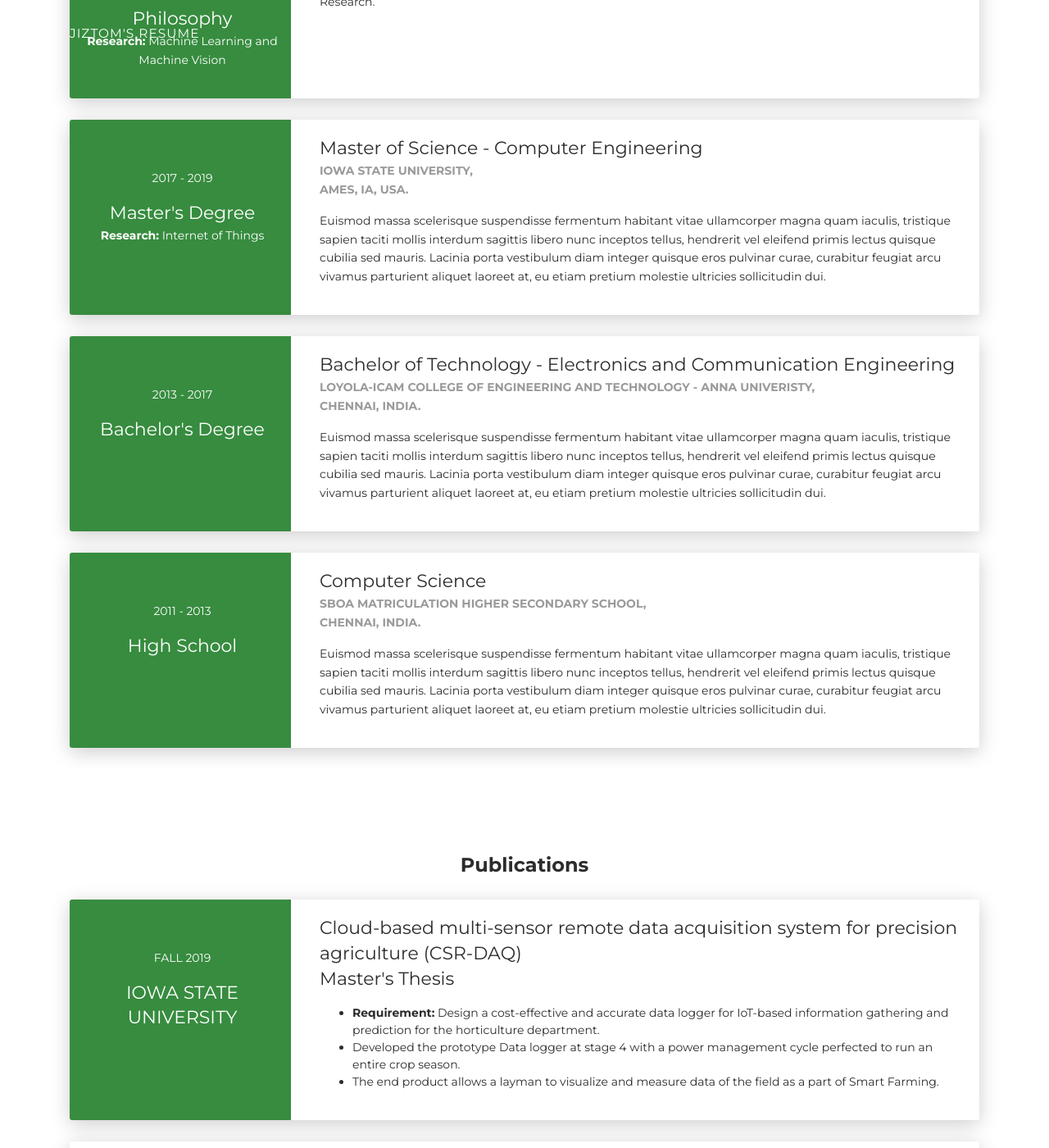
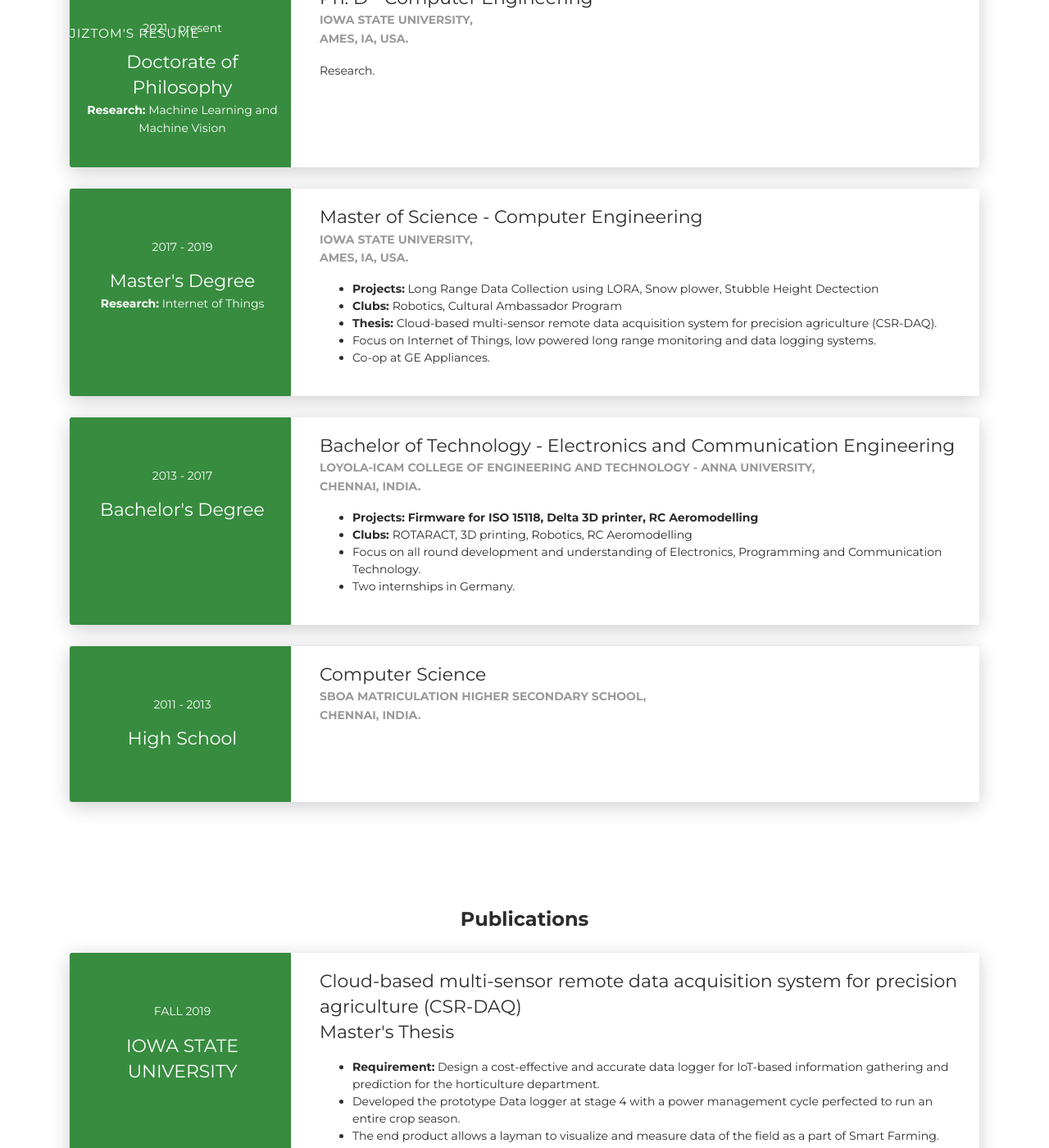
Before and after one commit to jiztom/jiztom.github.io, a Jekyll site: the page built from docs/Jiztom.html, in a window 1280 px wide and 1400 px high, scrolled down 4839 px. Shown: the whole window at 82% size. Built offline with Jekyll 4.4.1, drawn with Linux system fonts in a browser that asks for light colours; nearby versions of some CDN libraries.

Commit message:
final update for 30-07-2022

```diff
--- a/docs/Jiztom.html
+++ b/docs/Jiztom.html
@@ -76,9 +76,10 @@ author: "Jiztom Kavalakkatt Francis"
             <div class="h4 mt-0 title">About</div>
             <p>Hello! I am Jiztom Kavalakkatt Francis. Hardware Engineer, Tinkerer and Data Scientist.</p>
             <p>
-              <img src="images/qr_code-jiztom.png" alt="Scan_VCarf" style="float:right;width:250px;height:250px;">
+
               Aspiring Machine Learning and Machine Vision Engineer trying to solve one Real world problem at a time. Finding patterns in large scale data and predicting actions based on these patterns is my current passion.
             </p>
+            <img src="images/qr_code-jiztom.png" alt="Scan_VCarf" style="float:right;width:250px;height:250px;">
           </div>
         </div>
         <div class="col-lg-6 col-md-12">
@@ -186,14 +187,14 @@ author: "Jiztom Kavalakkatt Francis"
                   <figure class="cc-effect"><img src="images/project-1.jpg" alt="Image"/>
                     <figcaption>
                       <div class="h4">Recent Project</div>
-                      <p>Web Development</p>
+                      <p>Residue Prediction</p>
                     </figcaption>
                   </figure></a></div>
               <div class="cc-porfolio-image img-raised" data-aos="fade-up" data-aos-anchor-placement="top-bottom"><a href="#web-development">
                   <figure class="cc-effect"><img src="images/project-2.jpg" alt="Image"/>
                     <figcaption>
-                      <div class="h4">Startup Project</div>
-                      <p>Web Development</p>
+                      <div class="h4">Student Innovation Challenge</div>
+                      <p>Insect Decide</p>
                     </figcaption>
                   </figure></a></div>
             </div>
@@ -388,7 +389,6 @@ author: "Jiztom Kavalakkatt Francis"
         <div class="col-md-9" data-aos="fade-left" data-aos-offset="50" data-aos-duration="500">
           <div class="card-body">
             <div class="h5">Fall 2018 AME Co-Op</div>
-
             <ul>
               <li><b>Projects:</b> In-Line Camera Test System, Embedded Inventory control label system.</li>
               <li>Controls and Test Co-op Engineer in the Advanced Manufacture Engineering group.</li>
@@ -396,7 +396,6 @@ author: "Jiztom Kavalakkatt Francis"
               <li>Maintain and rectify the test sequence for new builds.</li>
               <li>Create a custom part tracker for the electronics flashing stations to backtrack uploaded software and inventory..</li>
             </ul>
-
           </div>
         </div>
       </div>
@@ -413,7 +412,6 @@ author: "Jiztom Kavalakkatt Francis"
         <div class="col-md-9" data-aos="fade-left" data-aos-offset="50" data-aos-duration="500">
           <div class="card-body">
             <div class="h5">Graduate Research Assistant - IoT<br> Department of Electrical and Computer Engineering</div>
-
             <ul>
               <li><b>Project:</b> Long Range Irrigation Monitoring System</li>
               <li><b>Research:</b> Long Range Low Power IoT devices data collection and power analysis.</li>
@@ -421,7 +419,6 @@ author: "Jiztom Kavalakkatt Francis"
               <li>Design custom data logger with wireless capability at a generic level. Using Python at the high-level post-processing and C++ at the firmware level.</li>
               <li>Enable future technologies to include temporary storage and additional sensor option for the specific farming application.</li>
             </ul>
-
           </div>
         </div>
       </div>
@@ -438,13 +435,11 @@ author: "Jiztom Kavalakkatt Francis"
         <div class="col-md-9" data-aos="fade-left" data-aos-offset="50" data-aos-duration="500">
           <div class="card-body">
             <div class="h5">Senior Design Project Intern</div>
-
             <ul>
               <li><b>Research:</b> ISO15118 Protocols and deployment for car charging stations.</li>
               <li>Developed Display driver for ISO15118-based Car Charging Station written in C case structure.</li>
               <li>Led a three-member team, with a specific focus on back-end drivers for the display unit.</li>
             </ul>
-
           </div>
         </div>
       </div>
@@ -485,7 +480,13 @@ author: "Jiztom Kavalakkatt Francis"
           <div class="card-body">
             <div class="h5">Master of Science - Computer Engineering</div>
             <p class="category">Iowa State University,<br>Ames, IA, USA.</p>
-            <p>Euismod massa scelerisque suspendisse fermentum habitant vitae ullamcorper magna quam iaculis, tristique sapien taciti mollis interdum sagittis libero nunc inceptos tellus, hendrerit vel eleifend primis lectus quisque cubilia sed mauris. Lacinia porta vestibulum diam integer quisque eros pulvinar curae, curabitur feugiat arcu vivamus parturient aliquet laoreet at, eu etiam pretium molestie ultricies sollicitudin dui.</p>
+            <ul>
+              <li><b>Projects:</b> Long Range Data Collection using LORA, Snow plower, Stubble Height Dectection</li>
+              <li><b>Clubs: </b> Robotics, Cultural Ambassador Program</li>
+              <li><b>Thesis:</b> Cloud-based multi-sensor remote data acquisition system for precision agriculture (CSR-DAQ).</li>
+              <li>Focus on Internet of Things, low powered long range monitoring and data logging systems.</li>
+              <li>Co-op at GE Appliances.</li>
+            </ul>
           </div>
         </div>
       </div>
@@ -501,8 +502,13 @@ author: "Jiztom Kavalakkatt Francis"
         <div class="col-md-9" data-aos="fade-left" data-aos-offset="50" data-aos-duration="500">
           <div class="card-body">
             <div class="h5">Bachelor of Technology - Electronics and Communication Engineering</div>
-            <p class="category">Loyola-ICAM College of Engineering and Technology - Anna Univeristy,<br>Chennai, India.</p>
-            <p>Euismod massa scelerisque suspendisse fermentum habitant vitae ullamcorper magna quam iaculis, tristique sapien taciti mollis interdum sagittis libero nunc inceptos tellus, hendrerit vel eleifend primis lectus quisque cubilia sed mauris. Lacinia porta vestibulum diam integer quisque eros pulvinar curae, curabitur feugiat arcu vivamus parturient aliquet laoreet at, eu etiam pretium molestie ultricies sollicitudin dui.</p>
+            <p class="category">Loyola-ICAM College of Engineering and Technology - Anna University,<br>Chennai, India.</p>
+            <ul>
+              <li><b>Projects: Firmware for ISO 15118, Delta 3D printer, RC Aeromodelling</b></li>
+              <li><b>Clubs: </b>ROTARACT, 3D printing, Robotics, RC Aeromodelling</li>
+              <li>Focus on all round development and understanding of Electronics, Programming and Communication Technology.</li>
+              <li>Two internships in Germany.</li>
+            </ul>
           </div>
         </div>
       </div>
@@ -519,7 +525,7 @@ author: "Jiztom Kavalakkatt Francis"
           <div class="card-body">
             <div class="h5">Computer Science</div>
             <p class="category">SBOA Matriculation Higher Secondary School,<br>Chennai, India.</p>
-            <p>Euismod massa scelerisque suspendisse fermentum habitant vitae ullamcorper magna quam iaculis, tristique sapien taciti mollis interdum sagittis libero nunc inceptos tellus, hendrerit vel eleifend primis lectus quisque cubilia sed mauris. Lacinia porta vestibulum diam integer quisque eros pulvinar curae, curabitur feugiat arcu vivamus parturient aliquet laoreet at, eu etiam pretium molestie ultricies sollicitudin dui.</p>
+
           </div>
         </div>
       </div>
```
